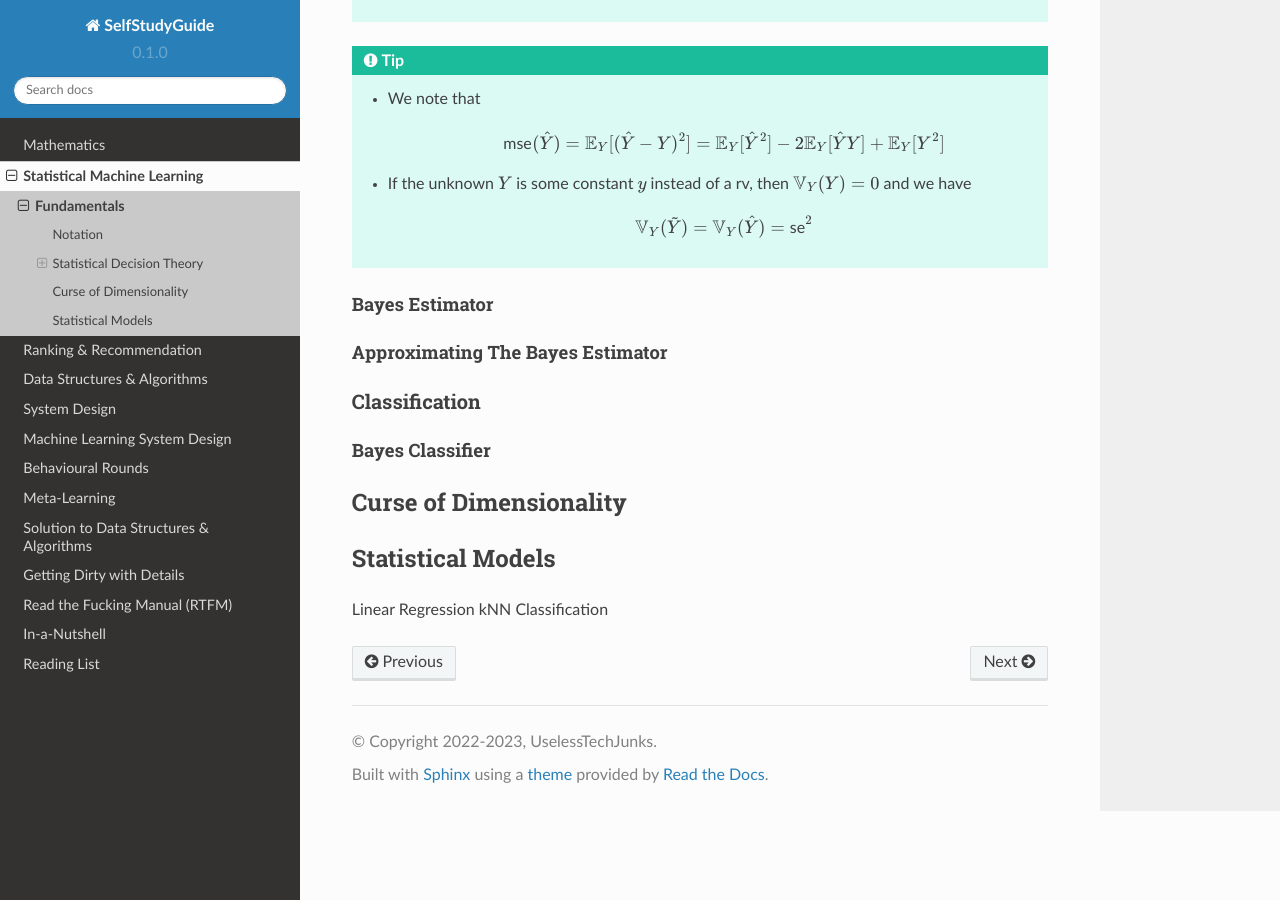
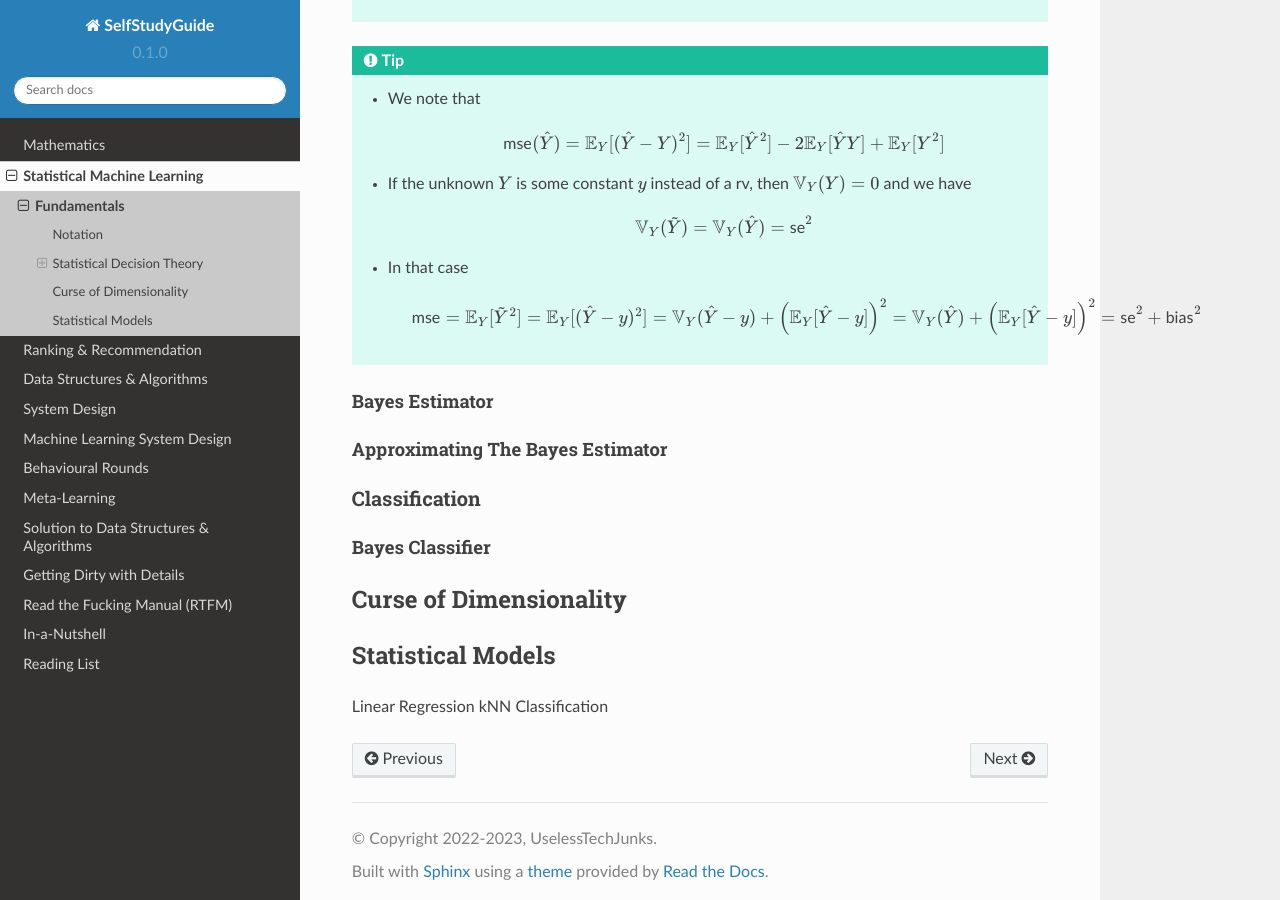
Before and after one commit to uselesstechjunks/leetcode, a Sphinx documentation site: the page built from docs/source/ml/basics.rst, in a window 1280 px wide and 900 px high, scrolled down 1325 px. Built offline with Sphinx 7.4.7 and the Read the Docs theme 2.0.0, drawn with Linux system fonts in a browser that asks for light colours.

Commit message:
Update basics.rst

```diff
--- a/docs/source/ml/basics.rst
+++ b/docs/source/ml/basics.rst
@@ -53,6 +53,9 @@ Regression
 	* If the unknown :math:`Y` is some constant :math:`y` instead of a rv, then :math:`\mathbb{V}_Y(Y)=0` and we have
 
 		.. math:: \mathbb{V}_Y(\tilde{Y})=\mathbb{V}_Y(\hat{Y})=\text{se}^2
+	* In that case
+
+		.. math:: \text{mse}=\mathbb{E}_Y[\tilde{Y}^2]=\mathbb{E}_Y[(\hat{Y}-y)^2]=\mathbb{V}_Y(\hat{Y}-y)+\left(\mathbb{E}_Y[\hat{Y}-y]\right)^2=\mathbb{V}_Y(\hat{Y})+\left(\mathbb{E}_Y[\hat{Y}-y]\right)^2=\text{se}^2+\text{bias}^2
 
 Bayes Estimator
 ----------------------------------------------------------------------------------
```
